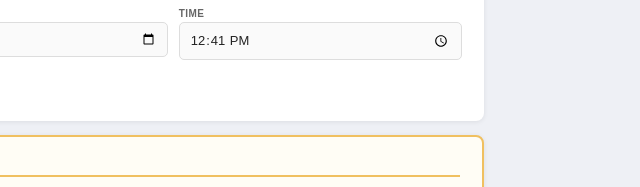
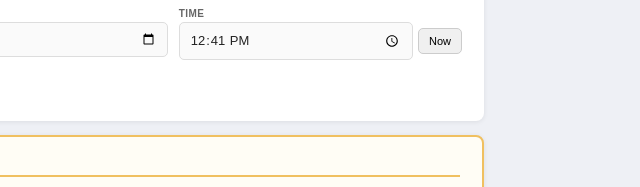
Before and after one commit to AbdullahAragoneses/sli-generator, a plain HTML site: page index.html in a window 1280 px wide. Shown: the part 237-424 px from the top of the page, 614-1254 px from the left. Drawn offline with Linux system fonts and the light colour scheme; no server answers.

Commit message:
Time field: allow manual entry, add Now button

```diff
--- a/index.html
+++ b/index.html
@@ -179,7 +179,10 @@
       </div>
       <div>
         <label>Time</label>
-        <input type="time" id="f-time" oninput="render()" />
+        <div style="display:flex;gap:5px;align-items:center">
+          <input type="time" id="f-time" oninput="saveFormState();render()" style="flex:1" />
+          <button type="button" onclick="setTimeNow()" style="padding:6px 10px;font-size:11px;border:1px solid #ccc;border-radius:5px;background:#f0f0f0;cursor:pointer;white-space:nowrap">Now</button>
+        </div>
       </div>
     </div>
   </div>
@@ -1275,9 +1278,14 @@ function renderSLI() {
   footerBlock();
 }
 
-function render() {
+function setTimeNow() {
   var now = new Date();
   document.getElementById('f-time').value = pad(now.getHours()) + ':' + pad(now.getMinutes());
+  saveFormState();
+  render();
+}
+
+function render() {
   document.getElementById('sli-document').innerHTML = renderSLI();
   generateEmail();
   saveFormState();
```
